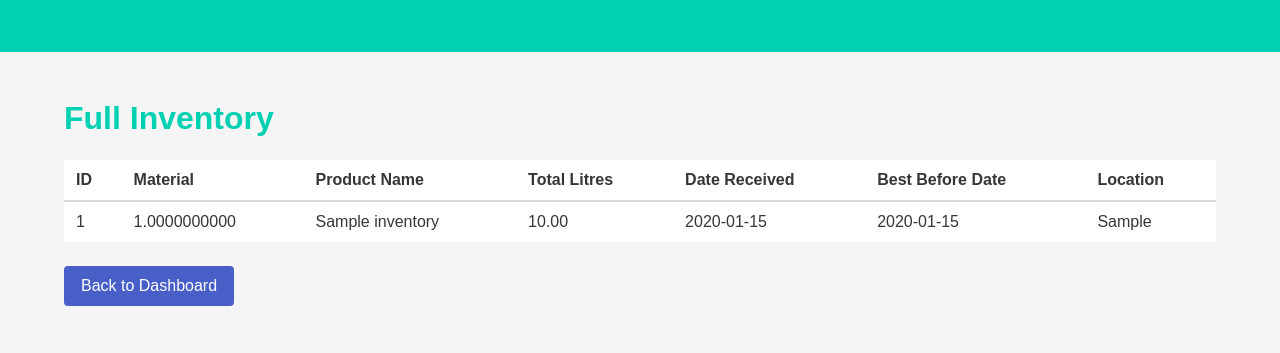
After one commit to Israelshecktar/IMS, a Flask app: page /view_full_inventory in a window 1280 px wide. The commit adds this page. Shown: the top 353 px of the page. Run offline with Flask 3, Linux system fonts and the light colour scheme; tables that the repository leaves empty hold one stand-in row (values such as "Sample post").

```diff
--- a/app.py
+++ b/app.py
@@ -15,6 +15,9 @@ from functools import wraps
 from decimal import Decimal
 from models import db, Inventory, User, InventoryTransaction
 from itsdangerous import URLSafeTimedSerializer
+from apscheduler.schedulers.background import BackgroundScheduler
+from apscheduler.triggers.cron import CronTrigger
+from pytz import timezone
 from config import (
     SQLALCHEMY_DATABASE_URI,
     SECRET_KEY,
@@ -26,7 +29,6 @@ from config import (
     MAIL_DEFAULT_SENDER,
 )
 from flask_mail import Mail, Message
-from apscheduler.schedulers.background import BackgroundScheduler
 from datetime import datetime, timedelta
 
 app = Flask(__name__)
@@ -184,7 +186,13 @@ def update_profile():
 
 # inventory management routes
 # Home Route
-from flask import flash
+@app.route("/view_full_inventory", methods=["GET"])
+def view_full_inventory():
+    # Query all inventory items
+    inventory_items = Inventory.query.all()
+
+    # Render the HTML template and pass the inventory items to it
+    return render_template("full_inventory.html", inventory_items=inventory_items)
 
 
 @app.route("/add_inventory", methods=["GET", "POST"])
@@ -542,7 +550,6 @@ def user_activity_report():
             "username": user.username,
             "email": user.email,
             "role": user.role,
-            # Removed the 'last_login' attribute since it does not exist in the User model
         }
         for user in users
     ]
@@ -564,44 +571,88 @@ def user_activity_report():
 
 # Automated Email Notifications
 def check_inventory_levels():
-    low_inventory_items = Inventory.query.filter(Inventory.total_litres < 50).all()
-    if low_inventory_items:
-        product_list = "\n".join(
-            [
-                f"{item.product_name}: {item.total_litres} liters"
+    with app.app_context():
+        low_inventory_items = Inventory.query.filter(Inventory.total_litres < 50).all()
+        if low_inventory_items:
+            inventory_list = [
+                {
+                    "id": item.id,
+                    "material": item.material,
+                    "product_name": item.product_name,
+                    "total_litres": float(item.total_litres),
+                    "date_received": item.date_received.isoformat(),
+                    "best_before_date": item.best_before_date.isoformat(),
+                    "location": item.location,
+                }
                 for item in low_inventory_items
             ]
-        )
-        msg = Message("Low Inventory Alert", recipients=[MAIL_USERNAME])
-        msg.body = f"The following products are below the 50 liters threshold:\n\n{product_list}"
-        mail.send(msg)
+
+            # Create a DataFrame and save it to a BytesIO object
+            df = pd.DataFrame(inventory_list)
+            output = io.BytesIO()
+            with pd.ExcelWriter(output, engine="openpyxl") as writer:
+                df.to_excel(writer, index=False, sheet_name="Low Inventory")
+            output.seek(0)
+
+            # Create the email message
+            msg = Message("Low Inventory Alert", recipients=[MAIL_USERNAME])
+            msg.body = "The following products are below the 50 liters threshold. Please find the attached report for details."
+            msg.attach(
+                "low_inventory_report.xlsx",
+                "application/vnd.openxmlformats-officedocument.spreadsheetml.sheet",
+                output.read(),
+            )
+            mail.send(msg)
 
 
 def check_expiring_products():
-    three_months_from_now = datetime.now() + timedelta(days=90)
-    expiring_items = Inventory.query.filter(
-        Inventory.best_before_date <= three_months_from_now
-    ).all()
-    if expiring_items:
-        product_list = "\n".join(
-            [
-                f"{item.product_name}: expires on {item.best_before_date}"
+    with app.app_context():
+        three_months_from_now = datetime.now() + timedelta(days=90)
+        expiring_items = Inventory.query.filter(
+            Inventory.best_before_date <= three_months_from_now
+        ).all()
+        if expiring_items:
+            inventory_list = [
+                {
+                    "id": item.id,
+                    "material": item.material,
+                    "product_name": item.product_name,
+                    "total_litres": float(item.total_litres),
+                    "date_received": item.date_received.isoformat(),
+                    "best_before_date": item.best_before_date.isoformat(),
+                    "location": item.location,
+                }
                 for item in expiring_items
             ]
-        )
-        msg = Message("Expiration Notice", recipients=[MAIL_USERNAME])
-        msg.body = f"The following products are expiring within the next 3 months:\n\n{product_list}"
-        mail.send(msg)
+
+            # Create a DataFrame and save it to a BytesIO object
+            df = pd.DataFrame(inventory_list)
+            output = io.BytesIO()
+            with pd.ExcelWriter(output, engine="openpyxl") as writer:
+                df.to_excel(writer, index=False, sheet_name="Expiring Soon")
+            output.seek(0)
+
+            # Create the email message
+            msg = Message("Expiration Notice", recipients=[MAIL_USERNAME])
+            msg.body = "The following products are expiring within the next 3 months. Please find the attached report for details."
+            msg.attach(
+                "expiring_soon_report.xlsx",
+                "application/vnd.openxmlformats-officedocument.spreadsheetml.sheet",
+                output.read(),
+            )
+            mail.send(msg)
 
 
 # Scheduling the Tasks
 scheduler = BackgroundScheduler()
 scheduler.add_job(
-    func=check_inventory_levels, trigger="interval", hours=24
-)  # Check daily
+    func=check_inventory_levels,
+    trigger=CronTrigger(day_of_week="fri", hour=10, minute=0, timezone="Africa/Lagos"),
+)  # Check every Friday at 10 AM WAT
 scheduler.add_job(
-    func=check_expiring_products, trigger="interval", weeks=1
-)  # Check weekly
+    func=check_expiring_products,
+    trigger=CronTrigger(day_of_week="fri", hour=10, minute=0, timezone="Africa/Lagos"),
+)  # Check every Friday at 10 AM WAT
 scheduler.start()
 
 # Initialize the database
--- /dev/null
+++ b/templates/full_inventory.html
@@ -0,0 +1,48 @@
+{% extends "base.html" %}
+
+{% block title %}Full Inventory{% endblock %}
+
+{% block content %}
+<nav class="navbar is-primary" role="navigation" aria-label="main navigation">
+    <!-- Your existing navbar code -->
+</nav>
+
+<section class="section">
+    <div class="container">
+        <h1 class="title">Full Inventory</h1>
+
+        <table class="table is-fullwidth">
+            <thead>
+                <tr>
+                    <th>ID</th>
+                    <th>Material</th>
+                    <th>Product Name</th>
+                    <th>Total Litres</th>
+                    <th>Date Received</th>
+                    <th>Best Before Date</th>
+                    <th>Location</th>
+                </tr>
+            </thead>
+            <tbody>
+                {% for item in inventory_items %}
+                <tr>
+                    <td>{{ item.id }}</td>
+                    <td>{{ item.material }}</td>
+                    <td>{{ item.product_name }}</td>
+                    <td>{{ item.total_litres }}</td>
+                    <td>{{ item.date_received }}</td>
+                    <td>{{ item.best_before_date }}</td>
+                    <td>{{ item.location }}</td>
+                </tr>
+                {% endfor %}
+            </tbody>
+        </table>
+
+        <div class="field">
+            <div class="control">
+                <a class="button is-link" href="{{ url_for('dashboard') }}">Back to Dashboard</a>
+            </div>
+        </div>
+    </div>
+</section>
+{% endblock %}
```
Also changed, not shown: templates/dashboard.html (+30 -1 lines).
